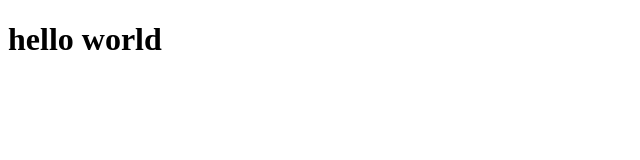
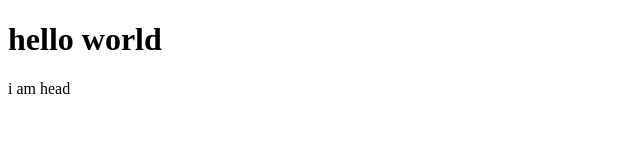
Before and after one commit to juggdxy/homework, a plain HTML site: page index.html in a window 1280 px wide. Shown: the full height of the page, 0-640 px from the left. Drawn offline with Linux system fonts and the light colour scheme.

Commit message:
i am changed

```diff
--- a/index.html
+++ b/index.html
@@ -8,5 +8,6 @@
 </head>
 <body>
     <h1>hello world</h1>
+    <header>i am head</header>
 </body>
 </html>
```
